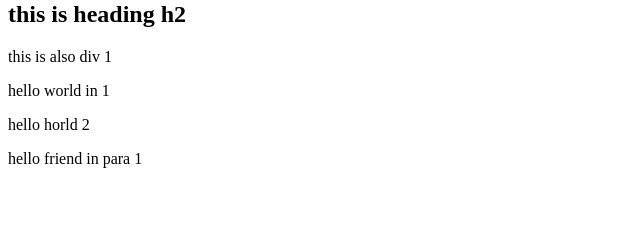
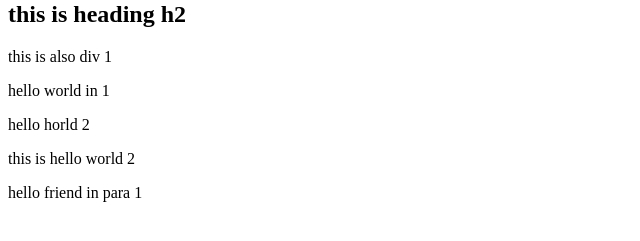
Before and after one commit to shubhamthakur24/CSS-codes, a plain HTML site: page git_intro/html1.html in a window 1280 px wide. Shown: the part 79-320 px from the top of the page, without its empty margins (0-640 px from the left). Drawn offline with Linux system fonts and the light colour scheme.

Commit message:
this is a commit

```diff
--- a/git_intro/html1.html
+++ b/git_intro/html1.html
@@ -12,6 +12,7 @@
     <div>this is also div 1</div>
     <p>hello world in 1</p>
     <p>hello horld 2</p>
+    <p>this is hello world 2</p>
     <p> hello friend in para 1</p>
 </body>
 </html>
```
